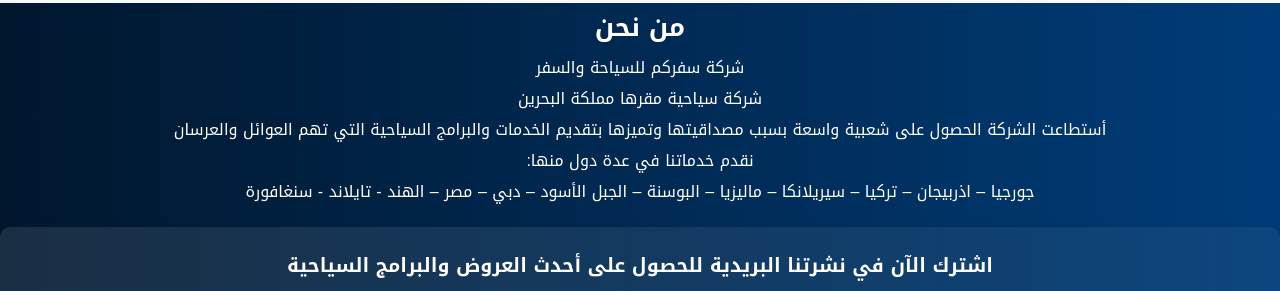
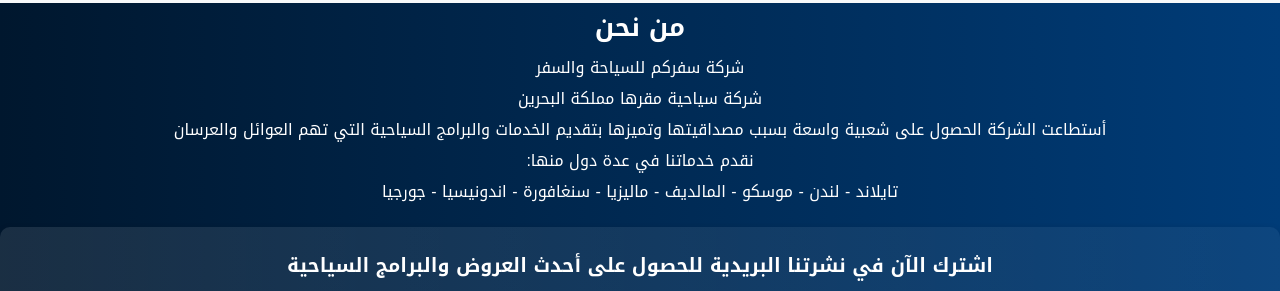
Before and after one commit to Mohammed-Website/safarcomtravel, a plain HTML site: page index.html in a window 1280 px wide. Shown: the part 4964-5255 px from the top of the page. Drawn offline with nearby package versions, Linux system fonts and the light colour scheme.

Commit message:
Update index.html

```diff
--- a/index.html
+++ b/index.html
@@ -120,8 +120,7 @@
             الخدمات والبرامج السياحية التي تهم
             العوائل والعرسان</p>
         <p class="mughader_animate_on_scroll">نقدم خدماتنا في عدة دول منها:</p>
-        <p class="mughader_animate_on_scroll">جورجيا – اذربيجان – تركيا – سيريلانكا – ماليزيا – البوسنة – الجبل الأسود –
-            دبي – مصر – الهند - تايلاند - سنغافورة</p>
+        <p class="mughader_animate_on_scroll">تايلاند - لندن - موسكو - المالديف - ماليزيا - سنغافورة - اندونيسيا - جورجيا</p>
 
 
 
```
